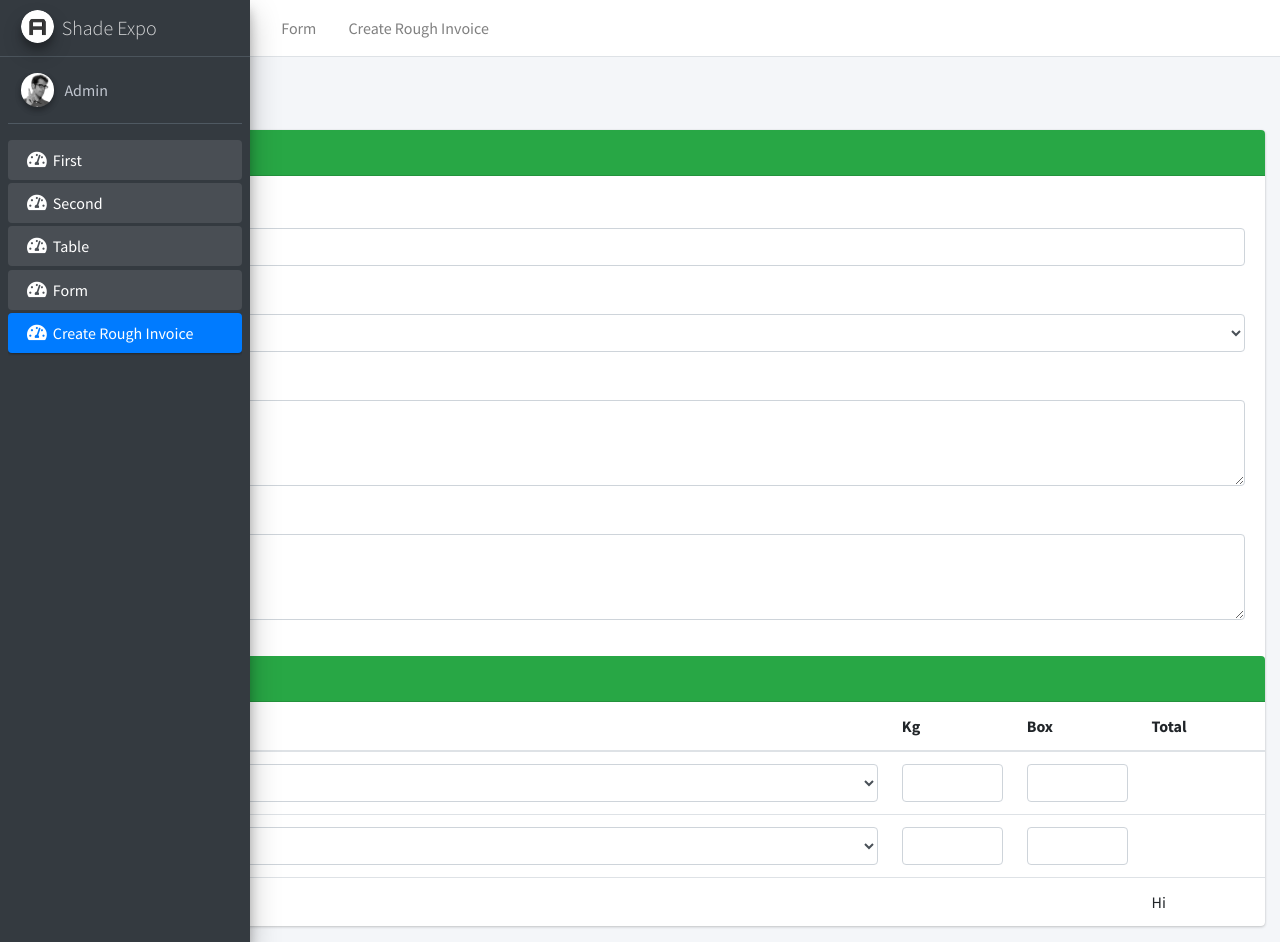
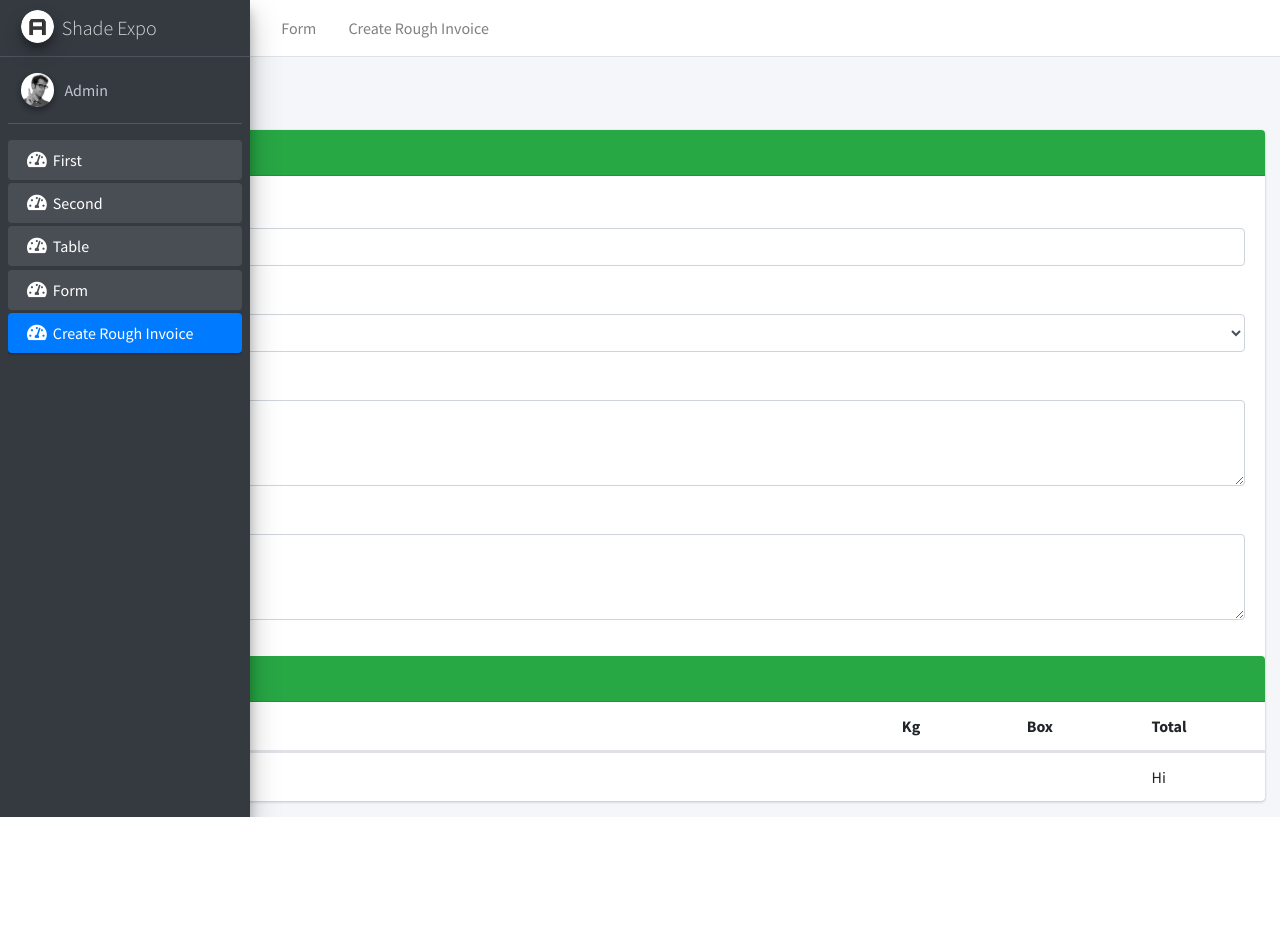
Before and after one commit to ncodtechnologies/shade_expo, a React (Create React App) app: page /RoughInvoiceCreate in a window 1280 px wide. After the commit the page ends 817 px from the top, so only its background shows below. Built offline with nearby package versions, Linux system fonts and the light colour scheme.

Commit message:
Rough Invoice: TableRow as component

```diff
--- a/public/index.html
+++ b/public/index.html
@@ -26,9 +26,6 @@
 <script src="../../plugins/jquery/jquery.min.js"></script>
 <!-- Bootstrap 4 -->
 <script src="../../plugins/bootstrap/js/bootstrap.bundle.min.js"></script>
-<!-- InputMask -->
-<script src="../../plugins/moment/moment.min.js"></script>
-<script src="../../plugins/inputmask/min/jquery.inputmask.bundle.min.js"></script>
 
 <!-- AdminLTE App -->
 <script src="../../dist/js/adminlte.min.js"></script>
--- a/src/pages/roughInvCreate.js
+++ b/src/pages/roughInvCreate.js
@@ -5,19 +5,20 @@ import DatePicker from 'react-date-picker';
 class App extends Component {
 
   state = {
-    data: [],
-    kg:'',
-    box:'',
-    total:'',
     title: 'Table',
     date: new Date(),
     arrItems: [
       { Id_item:1, Items: 'Item 1' },
       { Id_item:2, Items: 'Item 2' },
       { Id_item:3, Items: 'Item 3' },
+    ],
+
+    invItems: [
+      { id_item:1, kg : 10, box: 100 },
+      { id_item:2, kg : 10, box: 100 },
+      { id_item:3, kg : 10, box: 100 },
     ]
   }
-
 
   onChange = date => this.setState({ date })
 
@@ -47,7 +48,7 @@ handleChangeBox = async function(e) {
   }
 
   calcGrandTotal(){
-    //for(var i=0; i<)
+
   }
 
   componentDidMount() {
@@ -59,6 +60,22 @@ handleChangeBox = async function(e) {
   }
 
   render() {
+
+    const tableRows = this.state.invItems.map((invItem) =>
+      <tableRow items={invItem} />
+    );
+
+    const tableRow = (props) => (
+      <tr>
+        <td>
+
+        </td>
+
+        <td><input type="text" class="form-control" value={this.state.kg} onChange={(e) => this.handleChangeKg(e)} /></td>
+        <td><input type="text" class="form-control"  value={this.state.box}  onChange={(e) => this.handleChangeBox(e)}  /></td>
+        <td>{this.state.total}</td>
+      </tr>
+    );
 
     return (
       <div class="wrapper" >
@@ -154,27 +171,9 @@ handleChangeBox = async function(e) {
                           </tr>
                         </thead>
                         <tbody>
-
-                          <tr>
-                            <td><select class="form-control">
-                               {this.state.arrItems.map((column) => <option value={column.Id_item}>{column.Items}</option>)}
-                                </select>
-                            </td>
-
-                            <td><input type="text" class="form-control" value={this.state.kg} onChange={(e) => this.handleChangeKg(e)} /></td>
-                            <td><input type="text" class="form-control"  value={this.state.box}  onChange={(e) => this.handleChangeBox(e)}  /></td>
-                            <td>{this.state.total}</td>
-                          </tr>
-                          <tr>
-                            <td><select class="form-control">
-                               {this.state.arrItems.map((column) => <option value={column.Id_item}>{column.Items}</option>)}
-                                </select>
-                            </td>
-
-                            <td><input type="text" class="form-control" value={this.state.kg} onChange={(e) => this.handleChangeKg(e)} /></td>
-                            <td><input type="text" class="form-control"  value={this.state.box}  onChange={(e) => this.handleChangeBox(e)}  /></td>
-                            <td>{this.state.total}</td>
-                          </tr>
+                          {
+                            tableRows
+                          }
                         </tbody>
                         <tfoot>
                           <td></td>
```
